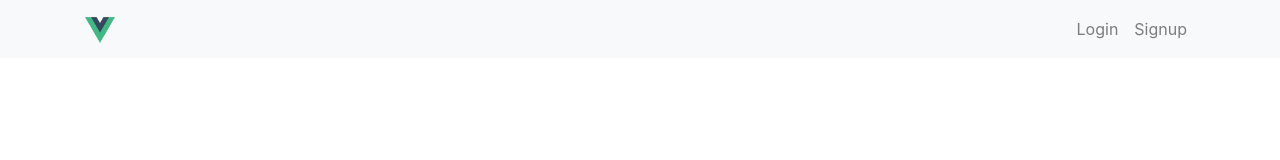
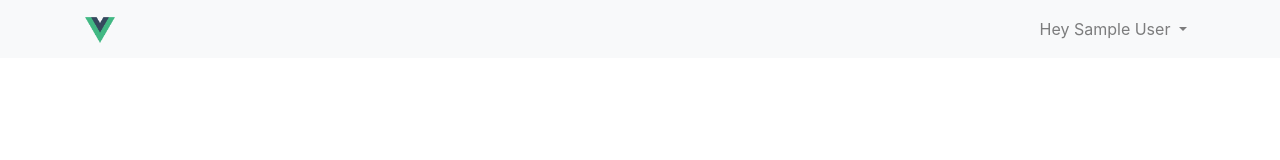
Before and after one commit to sudipsingh04/cummunity-blog, a Vue app: page /#/ in a window 1280 px wide. Shown: the top 160 px of the page. Built offline with nearby package versions, Linux system fonts and the light colour scheme; sample sign-in values are in the browser's storage.

Commit message:
added auth user data in navbar

```diff
--- a/src/components/Navbar.vue
+++ b/src/components/Navbar.vue
@@ -10,24 +10,37 @@
 
       <div class="collapse navbar-collapse" id="navbarSupportedContent">
       <ul class="navbar-nav ml-auto">
-        <li class="nav-item">
+        <li class="nav-item" v-if="!authUser">
           <router-link class="nav-link" to="/login">Login</router-link>
         </li>
 
-        <li class="nav-item">
+        <li class="nav-item" v-if="!authUser">
           <router-link class="nav-link" to="/signup">Signup</router-link>
         </li>
 
-        <!-- <li class="nav-item dropdown">
+        <li class="nav-item dropdown" v-if="authUser">
           <a class="nav-link dropdown-toggle" href="#" id="navbarDropdown" role="button" data-toggle="dropdown" aria-haspopup="true" aria-expanded="false">
-            Hey Sudip
+            Hey {{ authUser.name }}
           </a>
           <div class="dropdown-menu" aria-labelledby="navbarDropdown">
             <a class="dropdown-item" href="#">Logout</a>
           </div>
-        </li> -->
+        </li>
       </ul>
     </div>
   </div>
 </nav>
 </template>
+
+<script>
+export default {
+  mounted() {
+  },
+
+  computed: {
+    authUser() {
+      return this.$root.auth.user
+    }
+  }
+}
+</script>
--- a/src/router.js
+++ b/src/router.js
@@ -2,6 +2,7 @@ import Vue from 'vue'
 import Router from 'vue-router'
 import Login from './views/Login.vue'
 import Signup from './views/Signup.vue'
+import Home from './views/Home.vue'
 
 
 Vue.use(Router)
@@ -14,6 +15,10 @@ const router = new Router({
     },{
         path: '/signup',
         component: Signup
+    },
+    {
+        path: '/home',
+        component: Home
     }]
 
 })
--- /dev/null
+++ b/src/views/Home.vue
@@ -0,0 +1,3 @@
+<template>
+    <h1 class="text-center my-5">Welcome to Home Page</h1>
+</template>
--- a/src/views/Signup.vue
+++ b/src/views/Signup.vue
@@ -46,6 +46,8 @@ export default {
                 localStorage.setItem('auth', JSON.stringify(data))
                 this.$root.auth = data
 
+                this.$router.push('home')
+
             }).catch(({ response }) => {
                 console.log(response);
 
```
